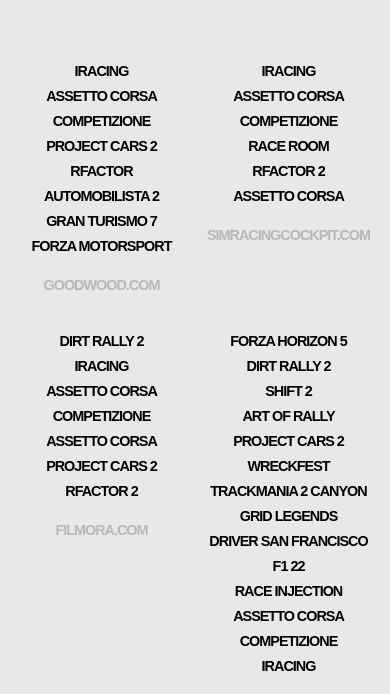
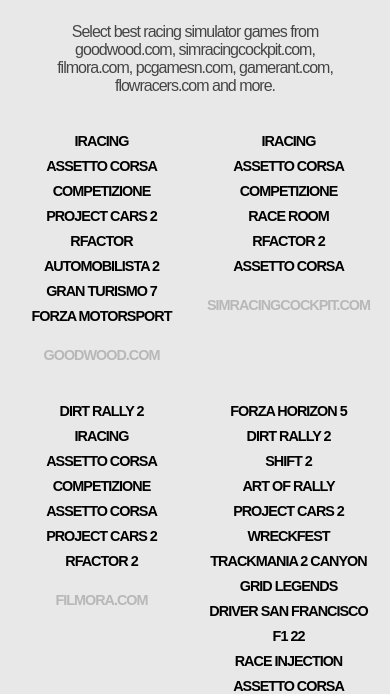
Before and after one commit to joshuacortes/racingsimulatorgames, a plain HTML site: page index.html in a window 390 px wide. Shown: the part 148-842 px from the top of the page. Drawn offline with Linux system fonts and the light colour scheme.

Commit message:
Update index.html

```diff
--- a/index.html
+++ b/index.html
@@ -27,6 +27,7 @@
     text-transform:uppercase;
     letter-spacing:-1px;
     color:black;
+
   }
 
   .boxwidth{
@@ -69,8 +70,17 @@
     text-align:left;
     letter-spacing:-1px;
   }
+
+  .caption{
+    width:35%;
+        letter-spacing:-1px;
+    opacity:0.7;
+  }
 @media only screen and (max-width:1000px){
+    .caption{
+    width:80%;
 
+  }
     .boxwidth{
     overflow:hidden;
     width:100%
@@ -84,6 +94,7 @@
 <center>
   <br><br>
 <h2 class="maintitle">Racing Simulator Games</h2>
+  <p class="caption">Select best racing simulator games from goodwood.com, simracingcockpit.com, filmora.com, pcgamesn.com, gamerant.com, flowracers.com and more.
   <br><br>
   <div class="boxwidth">
     <div class="boxhalf">
```
